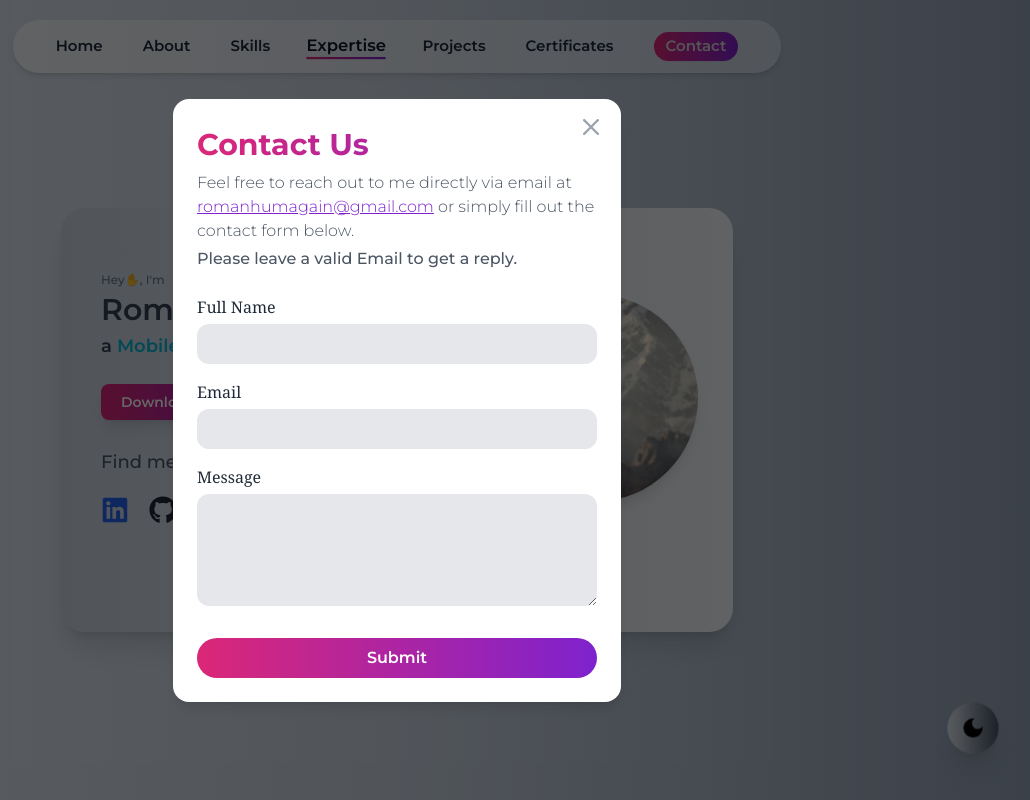
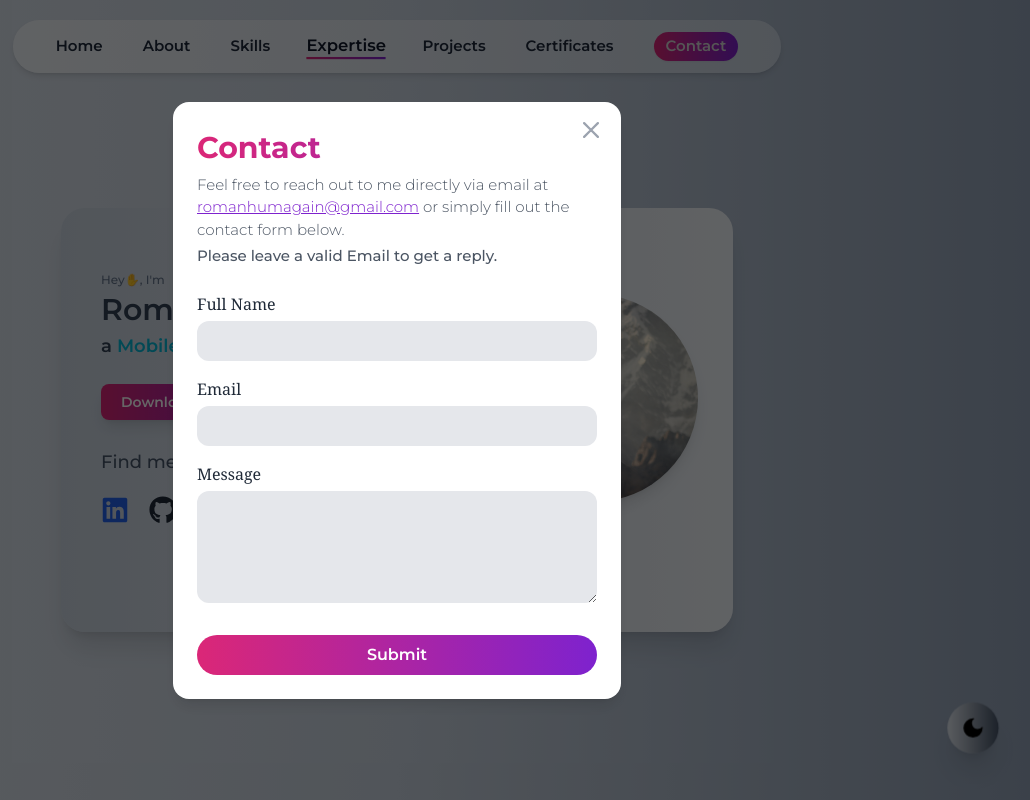
Before and after one commit to romanhumagain/Portfolio, a React (Vite) app in the folder portfolio/: page / in a window 1280 px wide. Both pictures are taken after a click on the item "Contact". Shown: the top 800 px of the page, without its empty margins (243-1273 px from the left). Built offline with nearby package versions, Linux system fonts and the light colour scheme.

Commit message:
updated code

```diff
--- a/portfolio/src/components/Navbar/MobileNavbar.jsx
+++ b/portfolio/src/components/Navbar/MobileNavbar.jsx
@@ -52,7 +52,7 @@ const MobileNavbar = ({ homeRef, aboutRef, skillsRef, expertiseRef, projectsRef,
           </button>
         </div>
 
-        <div className="flex flex-col justify-start h-full mt-1">
+        <div className="flex flex-col justify-start h-full">
           {['Home', 'About', 'Skills', 'Expertise', 'Projects', 'Certificates'].map((section, index) => (
             <button
               key={section}
@@ -67,9 +67,9 @@ const MobileNavbar = ({ homeRef, aboutRef, skillsRef, expertiseRef, projectsRef,
           ))}
           <div className='flex justify-start px-6 mt-4'>
             <button
-              className='px-3 py-[5px] text-[15px] font-semibold transition-transform duration-700 rounded-full shadow-sm cursor-pointer bg-gradient-to-r from-pink-600 to-purple-700 text-neutral-300 hover:scale-105'
+              className='px-4 py-[5px] text-[15px] font-semibold transition-transform duration-700 rounded-full shadow-sm cursor-pointer bg-gradient-to-r from-pink-600 to-purple-700 text-neutral-300 hover:scale-105'
               onClick={handleOpenModal}>
-              Contact Us
+              Contact
             </button>
           </div>
         </div>
--- a/portfolio/src/modal/ContactModal.jsx
+++ b/portfolio/src/modal/ContactModal.jsx
@@ -95,13 +95,13 @@ const ContactModal = ({ isOpen, onClose }) => {
           <span className="sr-only">Close modal</span>
         </button>
         <div className='mb-6'>
-          <h2 className="mt-1 text-3xl font-bold text-transparent text-start bg-gradient-to-r from-pink-600 to-purple-700 bg-clip-text">
-            Contact Us
+          <h2 className="mt-1 text-2xl font-bold text-transparent md:text-3xl text-start bg-gradient-to-r from-pink-600 to-purple-700 bg-clip-text">
+            Contact
           </h2>
-          <p className='mt-2 font-light text-gray-600 text-start text-md dark:text-gray-400'>
+          <p className='mt-2 text-[15px] font-light text-gray-600 text-start md:text-md dark:text-gray-400'>
             Feel free to reach out to me directly via email at <a href="mailto:romanhumagain@gmail.com" className="text-purple-700 underline dark:text-purple-500">romanhumagain@gmail.com</a> or simply fill out the contact form below.
           </p>
-          <p className='mt-1 font-medium text-gray-600 text-start text-md dark:text-gray-400'>Please leave a valid Email to get a reply.</p>
+          <p className='mt-1 font-medium text-gray-600 text-start text-[15px] md:text-md dark:text-gray-400'>Please leave a valid Email to get a reply.</p>
         </div>
 
         <form onSubmit={handleSubmit}>
```
